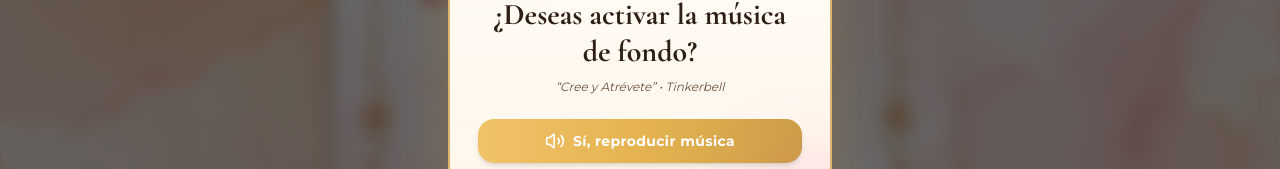
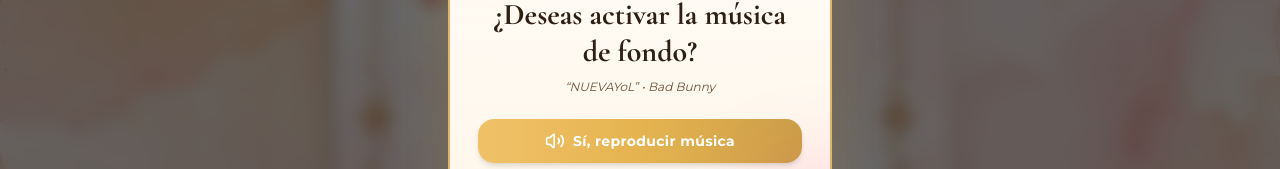
Before and after one commit to TheCrisMars/quinceaniera, a Next.js app: page / in a window 1280 px wide. Shown: the part 347-516 px from the top of the page. Built offline with nearby package versions, Linux system fonts and the light colour scheme; no server answers.

Commit message:
feat: add interactive background music player with initial consent modal and persistent playback controls

```diff
--- a/src/components/MusicPlayer.tsx
+++ b/src/components/MusicPlayer.tsx
@@ -73,8 +73,8 @@
         playsInline
         aria-hidden="true"
       >
+        <source src="/music.mp3" type="audio/mpeg" />
         <source src="/music.m4a" type="audio/mp4" />
-        <source src="/music.m4a" type="audio/aac" />
         <source src="/music.webm" type="audio/webm" />
       </audio>
 
@@ -115,7 +115,7 @@
               </h3>
 
               <p className="font-montserrat text-xs text-[#6e543c] italic mb-6">
-                &ldquo;Cree y Atrévete&rdquo; &bull; Tinkerbell
+                &ldquo;NUEVAYoL&rdquo; &bull; Bad Bunny
               </p>
 
               {/* Action Buttons */}
@@ -157,11 +157,10 @@
             onTouchStart={togglePlayPause}
             title={isPlaying ? "Pausar música" : "Reproducir música"}
             aria-label={isPlaying ? "Pausar música" : "Reproducir música"}
-            className={`relative flex items-center gap-2 px-3.5 py-2.5 rounded-full border-2 border-[#dfb56c] shadow-[0_8px_25px_rgba(180,130,50,0.35)] backdrop-blur-md transition-all duration-300 cursor-pointer touch-manipulation ${
-              isPlaying
-                ? "bg-white/90 text-[#cca048] hover:bg-white"
-                : "bg-white/80 text-[#8c6220] hover:bg-white/95"
-            }`}
+            className={`relative flex items-center gap-2 px-3.5 py-2.5 rounded-full border-2 border-[#dfb56c] shadow-[0_8px_25px_rgba(180,130,50,0.35)] backdrop-blur-md transition-all duration-300 cursor-pointer touch-manipulation ${isPlaying
+              ? "bg-white/90 text-[#cca048] hover:bg-white"
+              : "bg-white/80 text-[#8c6220] hover:bg-white/95"
+              }`}
           >
             {/* Rotating Vinyl/Disc icon when playing */}
             <div className={`relative w-7 h-7 rounded-full bg-gradient-to-tr from-[#cca048] to-[#f0c268] flex items-center justify-center ${isPlaying ? "animate-spin" : ""}`}>
```
Also changed, not shown: 1 other file (tests, documents, lock files or other folders).
